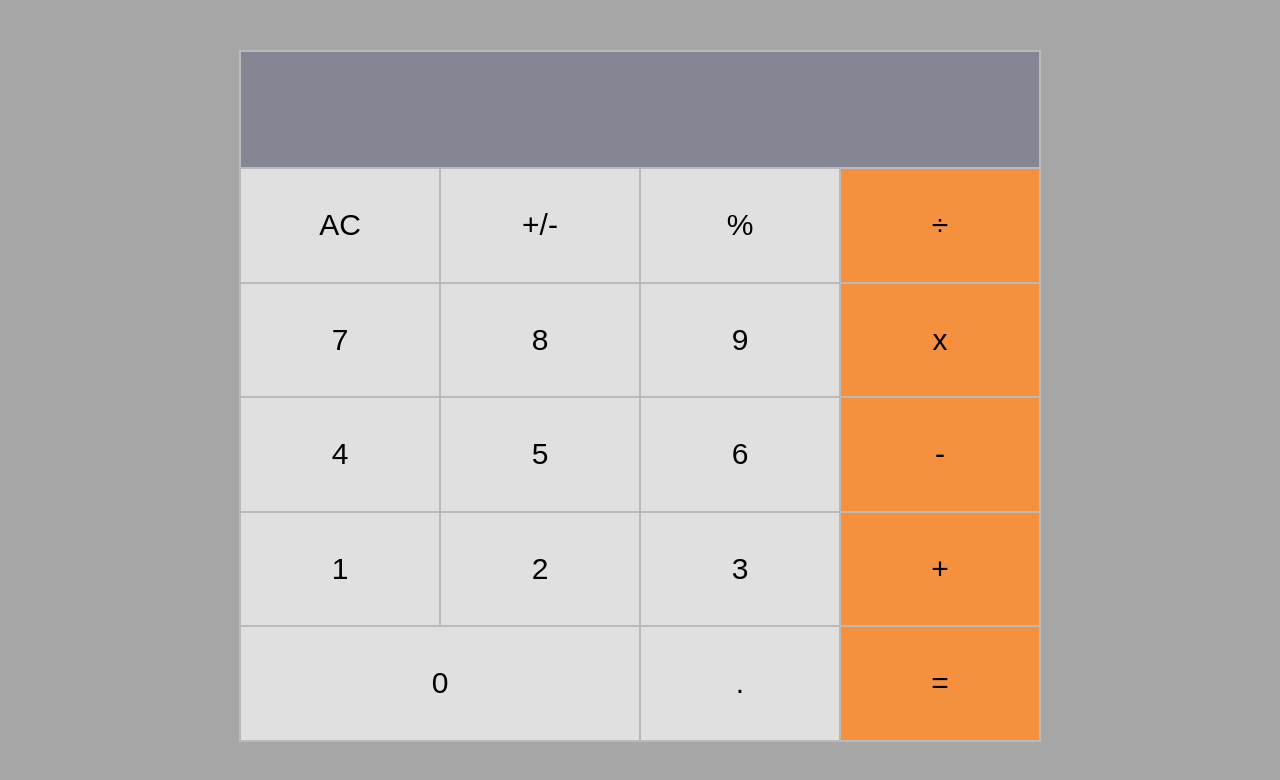
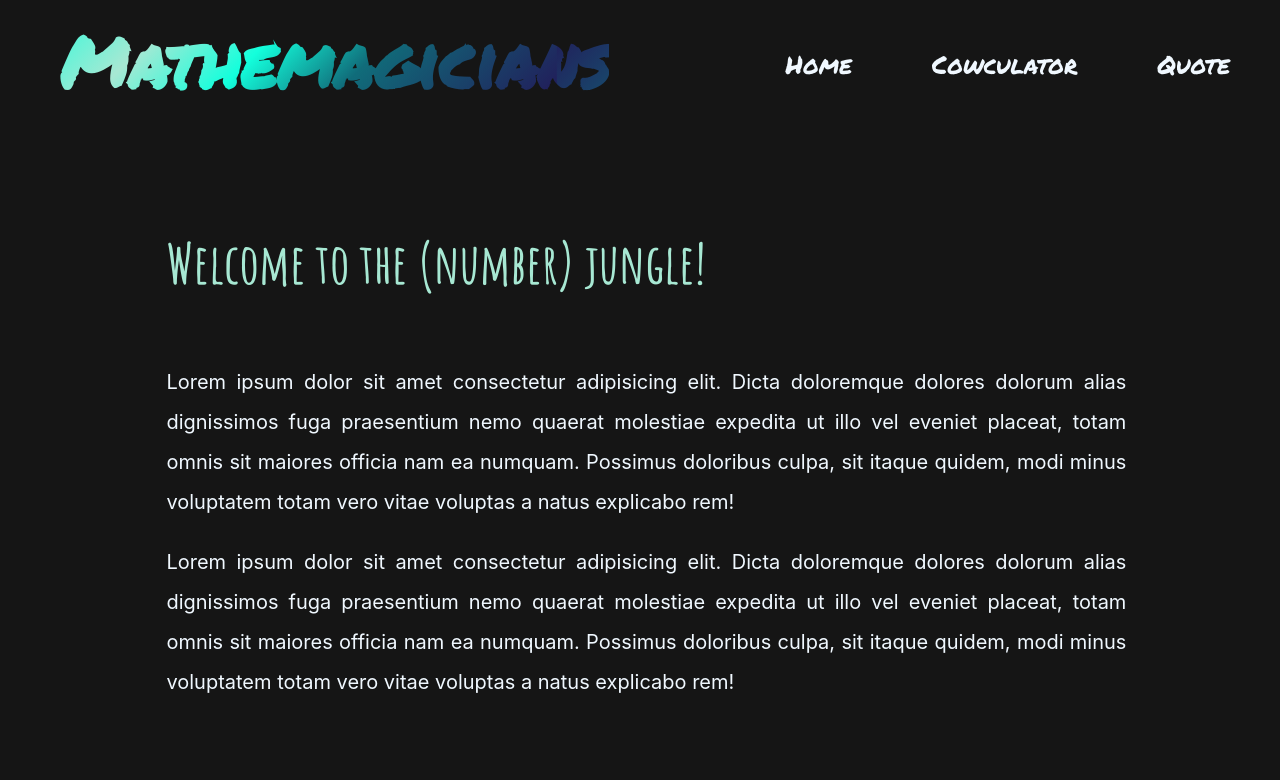
Before and after one commit to danalvrz/mathemagicians, a React (Create React App) app: page /#/ in a window 1280 px wide. Shown: the top 780 px of the page. Built offline with nearby package versions, Linux system fonts and the light colour scheme.

Commit message:
Add routes to three new pages and styles

```diff
--- a/package.json
+++ b/package.json
@@ -9,6 +9,7 @@
     "big.js": "^6.1.1",
     "react": "^17.0.2",
     "react-dom": "^17.0.2",
+    "react-router-dom": "^6.2.1",
     "react-scripts": "5.0.0",
     "web-vitals": "^2.1.3"
   },
--- a/public/index.html
+++ b/public/index.html
@@ -11,6 +11,12 @@
     />
     <link rel="apple-touch-icon" href="%PUBLIC_URL%/logo192.png" />
     <link rel="manifest" href="%PUBLIC_URL%/manifest.json" />
+    <link rel="preconnect" href="https://fonts.googleapis.com" />
+    <link rel="preconnect" href="https://fonts.gstatic.com" crossorigin />
+    <link
+      href="https://fonts.googleapis.com/css2?family=Amatic+SC:wght@400;700&family=Permanent+Marker&display=swap"
+      rel="stylesheet"
+    />
     <title>Mathemagicians</title>
   </head>
   <body>
--- a/src/App.css
+++ b/src/App.css
@@ -1,47 +1,61 @@
 body {
   display: flex;
   justify-content: center;
-  background-color: rgb(167, 166, 166);
+  background-color: rgb(21, 21, 21);
+}
+
+#root {
+  width: 100%;
+}
+
+.App-body {
+width: 100%;
 }
 
 .calculatorCointainer {
-  width: 800px;
-  height: 690px;
-  margin-top: 50px;
-  border: 0.25px solid #bababa;
+  width: 700px;
+  height: 531px;
 }
 
 .resultCointainer {
-  background-color: #858693;
+  background-color: #48484b;
   color: aliceblue;
   font-family: 'Courier New', sans-serif;
   font-weight: 900;
   margin-top: 0;
-  height: 16.67%;
+  margin-bottom: 5px;
+  height: 15%;
   border: 0.25px solid #bababa;
+  border-radius: 20px;
+  width: 85%;
 }
 
 .result {
   margin: 0;
   padding: 30px;
-  font-size: 50px;
+  font-size: 40px;
   text-align: end;
 }
 
 .buttons {
   display: flex;
   flex-wrap: wrap;
+  width: 100%;
 }
 
 .bttn {
-  background-color: #e0e0e0;
+  background-color: #a0a0a0;
   border: 0.25px solid #bababa;
-  width: 25%;
-  height: 114.5px;
+  width: 20%;
+  height: 90px;
   display: flex;
   justify-content: center;
   align-items: center;
   font-size: 30px;
+  font-family: 'Permanent Marker', cursive;
+  border-radius: 20px;
+  margin: 5px;
+  transition: .3s;
 }
 
 .bttn:hover {
@@ -49,13 +63,137 @@ body {
 }
 
 .operator {
-  background-color: #f5913e;
+  background-color: rgb(167, 232, 211);
 }
 
 .operator:hover {
-  background-color: #cb7937;
+  background-color: rgb(196, 252, 235);
 }
 
 .zero {
-  flex-grow: 1;
+  flex-grow: .6;
 }
+
+.menuList {
+  list-style: none;
+  flex-wrap: wrap;
+}
+
+.menuList a {
+  text-decoration: none;
+  color: aliceblue;
+  font-size: 25px;
+  font-family: 'Permanent Marker', cursive;
+  transition: .3s;
+}
+
+.menuList a:hover {
+  transform: rotate(0.5turn);
+  color: rgb(167, 232, 211);
+}
+
+.menuList li {
+  margin-left: 30px;
+  margin-right: 50px;
+  margin-top: 30px;
+}
+
+.menuContainer {
+  display: flex;
+  justify-content: space-between;
+  flex-wrap: wrap;
+}
+
+.menuList {
+ display: flex;
+}
+
+.menuContainer h1 {
+  font-size: 70px;
+  margin-top: 10px;
+  margin-left: 60px;
+  font-family: 'Permanent Marker', cursive;
+  background-image: linear-gradient(
+    -225deg,
+    #231557 0%,
+    #106c7a 19%,
+    #13ffdc 47%,
+    rgb(167, 232, 211) 60%,
+    #13ffdc 70%,
+    #106c7a 80%,
+    #231557 100%
+  );
+  background-size: auto auto;
+  background-clip: border-box;
+  background-size: 200% auto;
+  color: #fff;
+  background-clip: text;
+  -webkit-background-clip: text;
+  -webkit-text-fill-color: transparent;
+  animation: textclip 10s linear infinite;
+  display: inline-block;
+}
+
+@keyframes textclip {
+  to {
+    background-position: 200% center;
+  }
+}
+
+.cowculator {
+  display: flex;
+  justify-content: space-between;
+  margin: 50px;
+  margin-top: 0;
+  flex-wrap: wrap;
+}
+
+.cowculatorLegend {
+  font-size: 65px;
+  padding-top: 100px;
+  font-style: italic;
+  margin-left: 40px;
+  margin-bottom: 30px;
+  color: aliceblue;
+  font-family: 'Amatic SC', cursive;
+}
+
+.homeContainer {
+  width: 75%;
+  display: flex;
+  flex-direction: column;
+  margin-left: 13%;
+}
+
+.homeTitle {
+  font-size: 55px;
+  color: rgb(167, 232, 211);
+  font-family: 'Amatic SC', cursive;
+}
+
+.homeText {
+  font-size: 20px;
+  text-align: justify;
+  line-height: 40px;
+  color: aliceblue;
+}
+
+.quotePage {
+  display: flex;
+  justify-content: center;
+  align-items: center;
+  margin-top: 50px;
+}
+
+.quoteText {
+  color: rgb(167, 232, 211);
+  font-family: 'Amatic SC', cursive;
+  font-size: 80px;
+}
+
+.quote {
+  color: aliceblue;
+  font-weight: 700;
+  font-family: 'Amatic SC', cursive;
+  font-size: 50px;
+}
--- a/src/App.js
+++ b/src/App.js
@@ -1,5 +1,9 @@
 import React from 'react';
+import { BrowserRouter as Router, Route, Routes } from 'react-router-dom';
 import Calculator from './components/Calculator';
+import Header from './components/Header';
+import Home from './components/Home';
+import Quote from './components/Quote';
 import './App.css';
 
 class App extends React.Component {
@@ -10,11 +14,18 @@ class App extends React.Component {
 
   render() {
     return (
-      <div className="App">
-        <section className="App-body">
-          <Calculator />
-        </section>
-      </div>
+      <Router>
+        <div className="App">
+          <section className="App-body">
+            <Header />
+            <Routes>
+              <Route path="/" element={<Home />} />
+              <Route path="/quote" element={<Quote />} />
+              <Route path="/calculator" element={<Calculator />} />
+            </Routes>
+          </section>
+        </div>
+      </Router>
     );
   }
 }
--- a/src/components/Calculator.js
+++ b/src/components/Calculator.js
@@ -2,7 +2,7 @@ import React from 'react';
 import calculate from '../logic/calculate';
 
 const bttnList = [
-  { class: ['bttn'], name: 'AC' },
+  { class: ['bttn', 'operator'], name: 'AC' },
   { class: ['bttn'], name: '+/-' },
   { class: ['bttn'], name: '%' },
   { class: ['bttn', 'operator'], name: '÷' },
@@ -40,6 +40,14 @@ function Calculator() {
   }
 
   return (
+    <div className="cowculator">
+      <span
+        className="cowculatorLegend"
+      >
+        Let&apos;s get crunchin&apos;!
+        <br />
+        moooooooooo!
+      </span>
       <div className="calculatorCointainer">
         <div className="resultCointainer">
           <p className="result">
@@ -54,6 +62,7 @@ function Calculator() {
           <Bttn arr={bttnList} />
         </div>
       </div>
+    </div>
   );
 }
 
--- /dev/null
+++ b/src/components/Header.js
@@ -0,0 +1,17 @@
+import React from 'react';
+import { Link } from 'react-router-dom';
+
+function Header() {
+  return (
+    <nav className="menuContainer">
+      <h1>Mathemagicians</h1>
+      <ul className="menuList">
+        <li><Link to="/">Home</Link></li>
+        <li><Link to="/calculator">Cowculator</Link></li>
+        <li><Link to="/quote">Quote</Link></li>
+      </ul>
+    </nav>
+  );
+}
+
+export default Header;
--- /dev/null
+++ b/src/components/Home.js
@@ -0,0 +1,29 @@
+import React from 'react';
+
+const Home = () => (
+  <section className="homeContainer">
+    <h2 className="homeTitle">
+      Welcome to the (number) jungle!
+    </h2>
+    <div className="homeTextContainer">
+      <p className="homeText">
+        Lorem ipsum dolor sit amet consectetur adipisicing elit. Dicta
+        doloremque dolores dolorum alias dignissimos fuga praesentium nemo
+        quaerat molestiae expedita ut illo vel eveniet placeat, totam omnis sit
+        maiores officia nam ea numquam. Possimus doloribus culpa, sit itaque
+        quidem, modi minus voluptatem totam vero vitae voluptas a natus
+        explicabo rem!
+      </p>
+      <p className="homeText">
+        Lorem ipsum dolor sit amet consectetur adipisicing elit. Dicta
+        doloremque dolores dolorum alias dignissimos fuga praesentium nemo
+        quaerat molestiae expedita ut illo vel eveniet placeat, totam omnis sit
+        maiores officia nam ea numquam. Possimus doloribus culpa, sit itaque
+        quidem, modi minus voluptatem totam vero vitae voluptas a natus
+        explicabo rem!
+      </p>
+    </div>
+  </section>
+);
+
+export default Home;
--- /dev/null
+++ b/src/components/Quote.js
@@ -0,0 +1,14 @@
+import React from 'react';
+
+const Quote = () => (
+  <section className="quotePage">
+    <blockquote className="quote">
+      <span className="quoteText">&quot;Avoid negativity, use Math.abs().&quot;</span>
+      {' '}
+      <br />
+      - Just another alge&apos;bro
+    </blockquote>
+  </section>
+);
+
+export default Quote;
--- a/src/index.js
+++ b/src/index.js
@@ -2,7 +2,6 @@ import React from 'react';
 import ReactDOM from 'react-dom';
 import './index.css';
 import App from './App';
-import reportWebVitals from './reportWebVitals';
 
 ReactDOM.render(
   <React.StrictMode>
@@ -10,8 +9,3 @@ ReactDOM.render(
   </React.StrictMode>,
   document.getElementById('root'),
 );
-
-// If you want to start measuring performance in your app, pass a function
-// to log results (for example: reportWebVitals(console.log))
-// or send to an analytics endpoint. Learn more: https://bit.ly/CRA-vitals
-reportWebVitals();
```
Also changed, not shown: 1 other file (tests, documents, lock files or other folders). Lines whose indentation alone changed are shown as unchanged.
